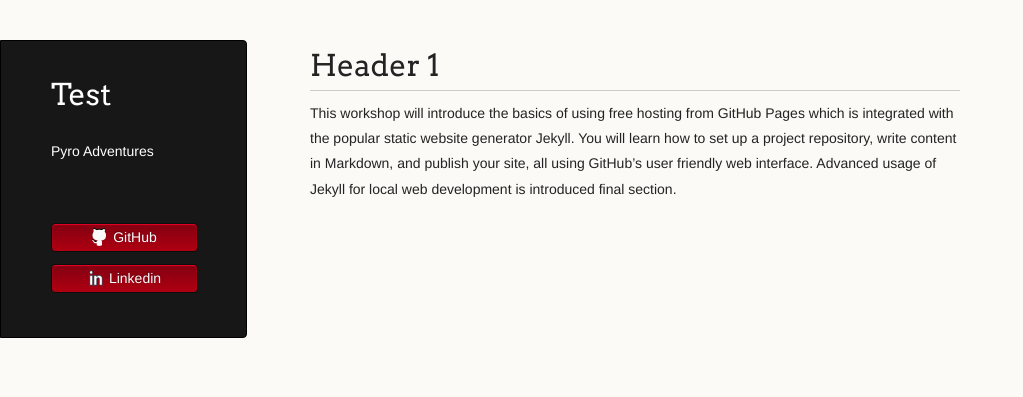
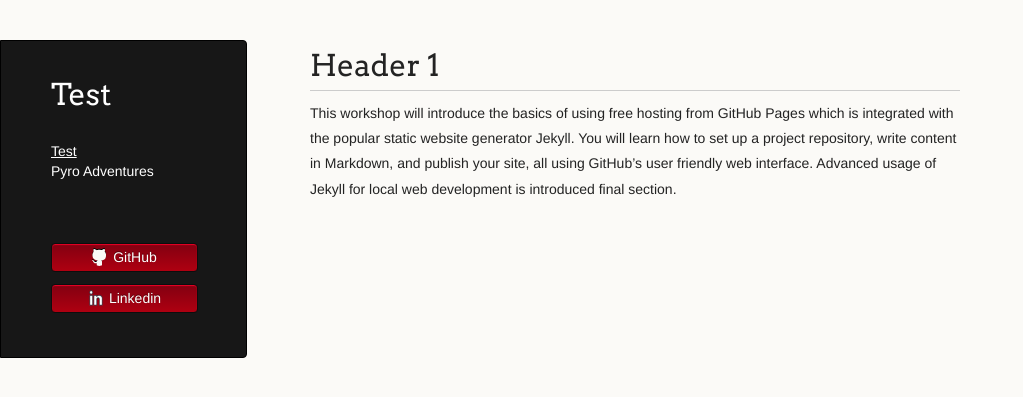
Before and after one commit to LemonPy29/LemonPy29.github.io, a Jekyll site: the page built from index.md, in a window 1280 px wide. Shown: the top 397 px of the page, without its empty margins (0-1023 px from the left). Built offline with Jekyll 4.4.1, drawn with Linux system fonts in a browser that asks for light colours; the repository's description, which GitHub fills in, is left out; our own code applies the rules of GitHub Pages for plain Markdown files.

Commit message:
Update header.html

```diff
--- a/_includes/header.html
+++ b/_includes/header.html
@@ -1,6 +1,7 @@
 <header>
   <h1 class="header">{{ site.title | default: site.github.repository_name }}</h1>
   <p class="header">{{ site.description | default: site.github.project_tagline }}</p>
+  <a class="header" href="{{ '/' | absolute_url }}">{{ site.title | escape }}</a>
 
   <nav class="site-nav">
     <div class="trigger">
```
